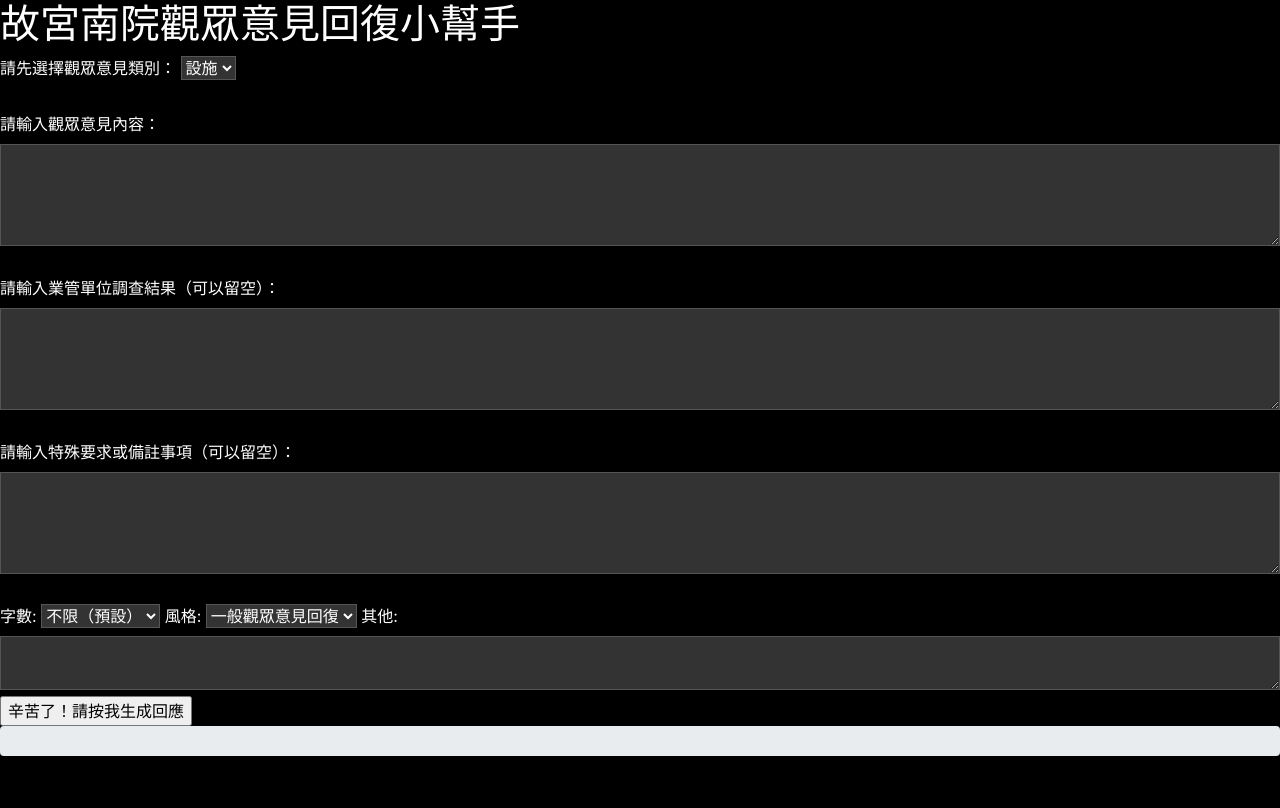
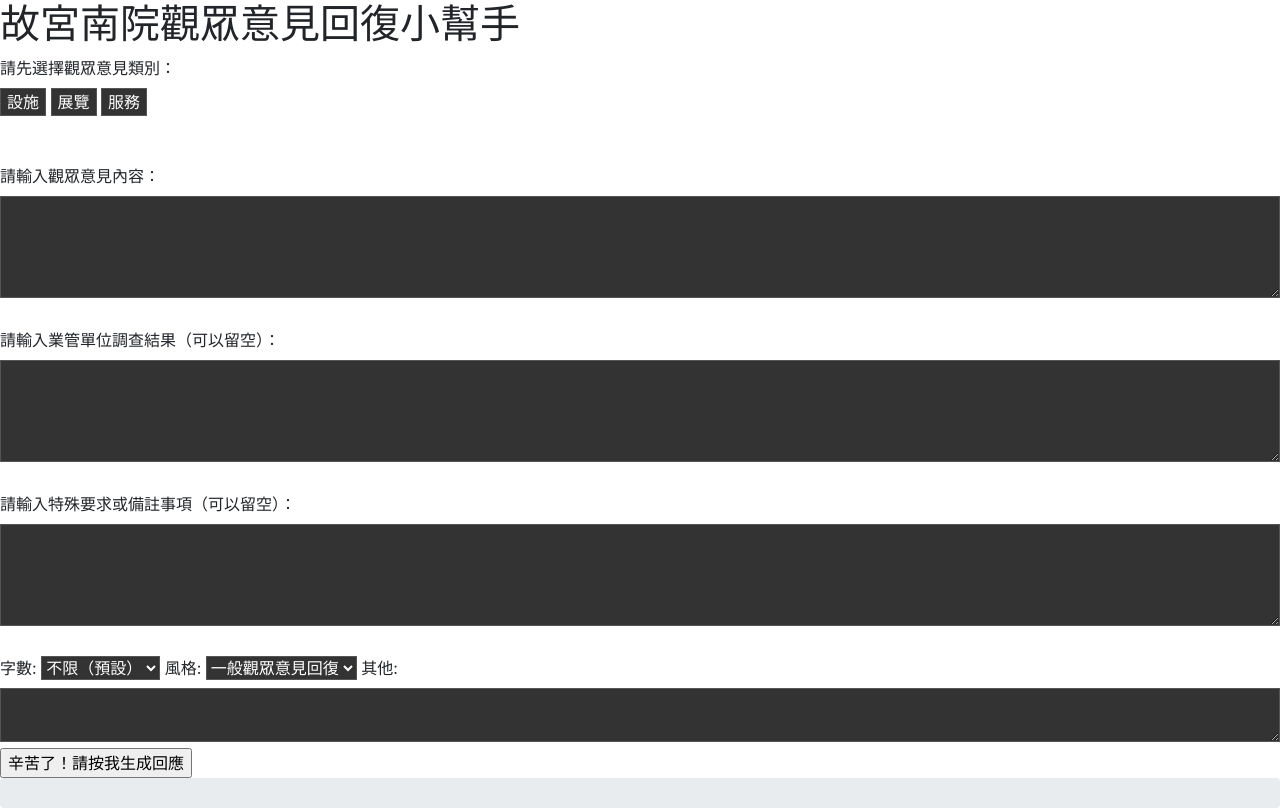
Before and after one commit to iwenchou/npmsbcc, a Flask app: page / in a window 1280 px wide. Before the commit the page ends 756 px from the top, so only its background shows below. Run offline with Flask 2, Linux system fonts and the light colour scheme; some libraries are stand-ins or nearby versions.

Commit message:
Update index.html

```diff
--- a/templates/index.html
+++ b/templates/index.html
@@ -6,12 +6,15 @@
     <script src="https://ajax.googleapis.com/ajax/libs/jquery/3.5.1/jquery.min.js"></script>
     <script src="https://maxcdn.bootstrapcdn.com/bootstrap/4.5.2/js/bootstrap.min.js"></script>
     <style>
+    <style>
         body {
             background-color: #000;
             color: #fff;
         }
 
-        textarea, select, button {
+        textarea,
+        select,
+        button {
             background-color: #333;
             color: #fff;
             border: 1px solid #555;
@@ -26,20 +29,24 @@
         box-sizing: border-box;
         }
 
-</style>
-
+        .selected {
+            background-color: #555;
+        }
+    </style>
 </head>
 
 <body>
     <h1>故宮南院觀眾意見回復小幫手</h1>
     <form method="POST" action="/generate_response" onsubmit="return generateResponse();">
 
-        <label for="category">請先選擇觀眾意見類別：</label>
-        <select name="category" id="category">
-            <option value="設施">設施</option>
-            <option value="展覽">展覽</option>
-            <option value="服務">服務</option>
-        </select><br><br>
+<label for="category">請先選擇觀眾意見類別：</label>
+        <div id="category">
+            <button type="button" class="category-btn" data-value="設施">設施</button>
+            <button type="button" class="category-btn" data-value="展覽">展覽</button>
+            <button type="button" class="category-btn" data-value="服務">服務</button>
+        </div>
+        <input type="hidden" name="category" id="category-input"><br><br>
+
         <label for="feedback">請輸入觀眾意見內容：</label><br>
         <textarea name="feedback" id="feedback" rows="4" cols="50"></textarea><br><br>
         <label for="investigation">請輸入業管單位調查結果（可以留空）：</label><br>
@@ -52,6 +59,20 @@
             <option value="150">150字以內</option>
             <option value="unlimited" selected>不限（預設）</option>
         </select>
+
+         <script>
+            // 為每個類別按鈕添加點擊事件
+            document.querySelectorAll('.category-btn').forEach(btn => {
+                btn.addEventListener('click', function() {
+                    // 移除所有按鈕的 selected 類
+                    document.querySelectorAll('.category-btn').forEach(b => b.classList.remove('selected'));
+                    // 為被點擊的按鈕添加 selected 類
+                    this.classList.add('selected');
+                    // 更新隱藏的 input 欄位的值
+                    document.getElementById('category-input').value = this.getAttribute('data-value');
+                });
+            });
+        </script>
 
         <label for="style">風格:</label>
         <select id="style" name="style">
```
